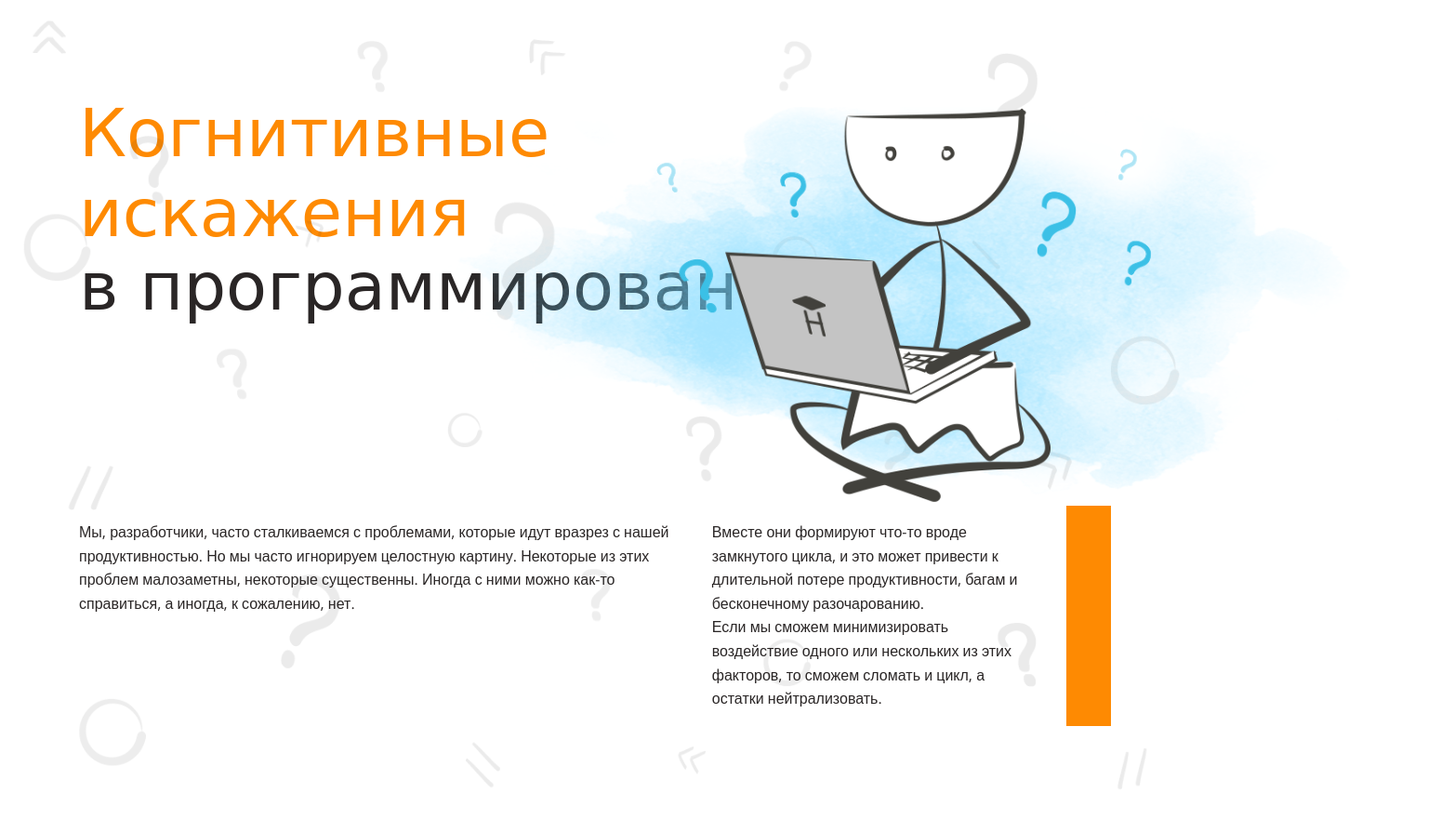
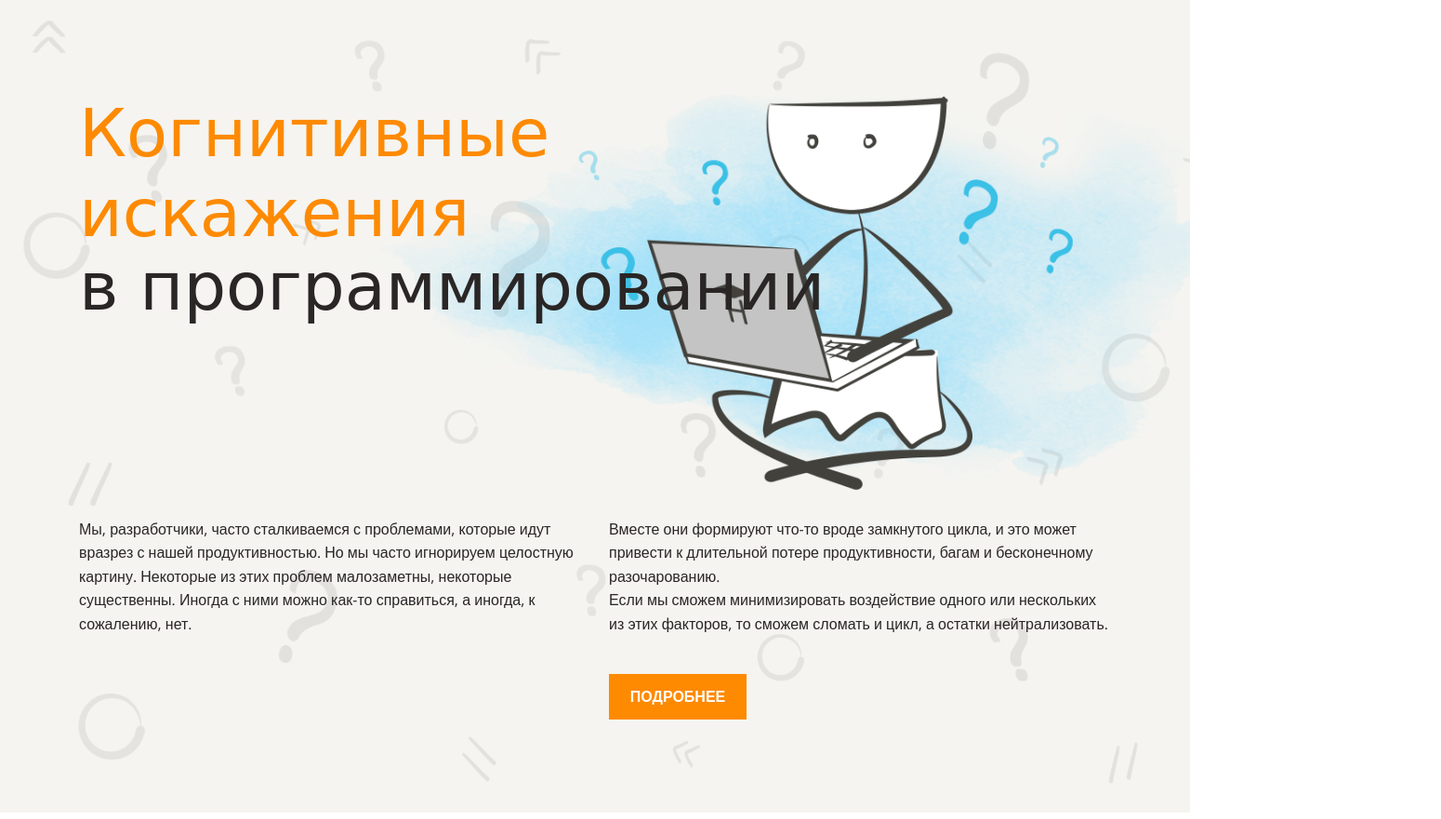
Before and after one commit to martnemov/layout-designer-project-58, a plain HTML site: page index.html in a window 1280 px wide. Shown: the whole page at 93% size, 1550 px wide, since content can reach past the window. Drawn offline with nearby package versions, Linux system fonts and the light colour scheme; a web font is replaced by a local one.

Commit message:
finished header section

```diff
--- a/index.html
+++ b/index.html
@@ -17,17 +17,16 @@
   </head>
 
   <body>
-    <main>
-      <header class="header">
+    <header class="header background-basic">
       <div class="container">
         <h1 class="header__title">
           Когнитивные <br />
           искажения
         </h1>
-          <h1 class="header__suptitle">в программировании</h1>
-          <img src="./images/main.png" alt="main_image" class="header__image" />
-        </div>
-        <div class="header__text container">
+        <h1 class="header__subtitle">в программировании</h1>
+        <img src="/images/main.png" alt="main_image" class="header__image" />
+        <div class="header__columns">
+          <div class="header__left__col">
             <p>
               Мы, разработчики, часто сталкиваемся с проблемами, которые идут
               вразрез с нашей продуктивностью. Но мы часто игнорируем целостную
@@ -35,16 +34,19 @@
               существенны. Иногда с ними можно как-то справиться, а иногда, к
               сожалению, нет.
             </p>
+          </div>
+          <div class="header__right__col">
             <p>
               Вместе они формируют что-то вроде замкнутого цикла, и это может
               привести к длительной потере продуктивности, багам и бесконечному
               разочарованию. <br />Если мы сможем минимизировать воздействие
-            одного или нескольких из этих факторов, то сможем сломать и цикл, а
-            остатки нейтрализовать.
+              одного или нескольких из этих факторов, то сможем сломать и цикл,
+              а остатки нейтрализовать.
             </p>
-          <a href="#" class="header__button"></a>
+            <a href="#navigation" class="header__button">Подробнее</a>
+          </div>
+        </div>
       </div>
     </header>
-    </main>
   </body>
 </html>
--- a/styles/styles.css
+++ b/styles/styles.css
@@ -10,24 +10,16 @@
   --blue: #1085c5;
 }
 
-*,
-*:before,
-*:after {
+* {
   box-sizing: border-box;
 }
 
 body {
-  min-width: 1110px;
-  max-width: 1440px;
   margin: 0;
   font-family: "Open Sans", sans-serif;
   font-size: 16px;
   line-height: 1.6em;
   color: #2a2626;
-}
-
-main {
-  position: relative;
 }
 
 h1,
@@ -50,34 +42,49 @@ h3 {
   font-size: 34px;
 }
 
-/* Container */
-.container {
-  width: 100%;
-  max-width: 1110px;
-  margin: 0 auto;
-  padding: 100px 0;
+/* Header*/
+.header {
+  position: relative;
+  z-index: 1;
+  padding-top: 100px;
+  overflow: hidden;
+  background-color: var(--light);
 }
 
-/* Header*/
-.header::before {
+.background-basic::before {
   position: absolute;
+  top: 0;
+  right: 0;
+  bottom: 0;
+  left: 0;
+  z-index: -1;
   width: 100%;
   height: 100%;
-  background: url(../images/background.png);
+  background-image: url(/images/background.png);
   background-repeat: no-repeat;
   background-size: cover;
   opacity: 0.1;
   content: "";
 }
 
+/* Container */
+.container {
+  width: 1110px;
+  margin: 0 auto;
+}
+
 /* Header Titles*/
 .header__title {
+  z-index: 10;
+  position: relative;
   font-weight: 400;
   line-height: 86px;
   color: var(--orange);
 }
 
-.header__suptitle {
+.header__subtitle {
+  z-index: 10;
+  position: relative;
   font-weight: 400;
   line-height: 100%;
   color: var(--dark);
@@ -85,27 +92,45 @@ h3 {
 
 /*Header Image*/
 .header__image {
-  position: absolute;
+  position: relative;
   height: 525px;
-  top: 55px;
-  right: -270px;
+  right: -298px;
+  top: -302px;
 }
 
 /*Header Column*/
+.header__columns {
+  display: flex;
+  justify-content: space-between;
+  margin-top: -320px;
+}
 
-.header__text {
-  position: relative;
-  display: flex;
-  gap: 30px;
+.header__left__col {
+  flex-basis: 50%;
+  margin-right: 30px;
+}
+
+.header__right__col {
+  flex-basis: 50%;
+}
+
+.header__columns p {
+  margin: 0;
 }
 
 /*Header Button*/
 .header__button {
-  position: relative;
-  padding: 12px 24px;
+  display: block;
+  margin-top: 40px;
+  margin-bottom: 100px;
+  width: 148px;
+  height: 49px;
   text-transform: uppercase;
-  font-weight: bold;
+  font-weight: 700;
   color: var(--white);
   background-color: var(--orange);
   text-decoration: none;
+  line-height: 48px;
+  text-align: center;
+  cursor: pointer;
 }
```
Lines whose indentation alone changed are shown as unchanged.
